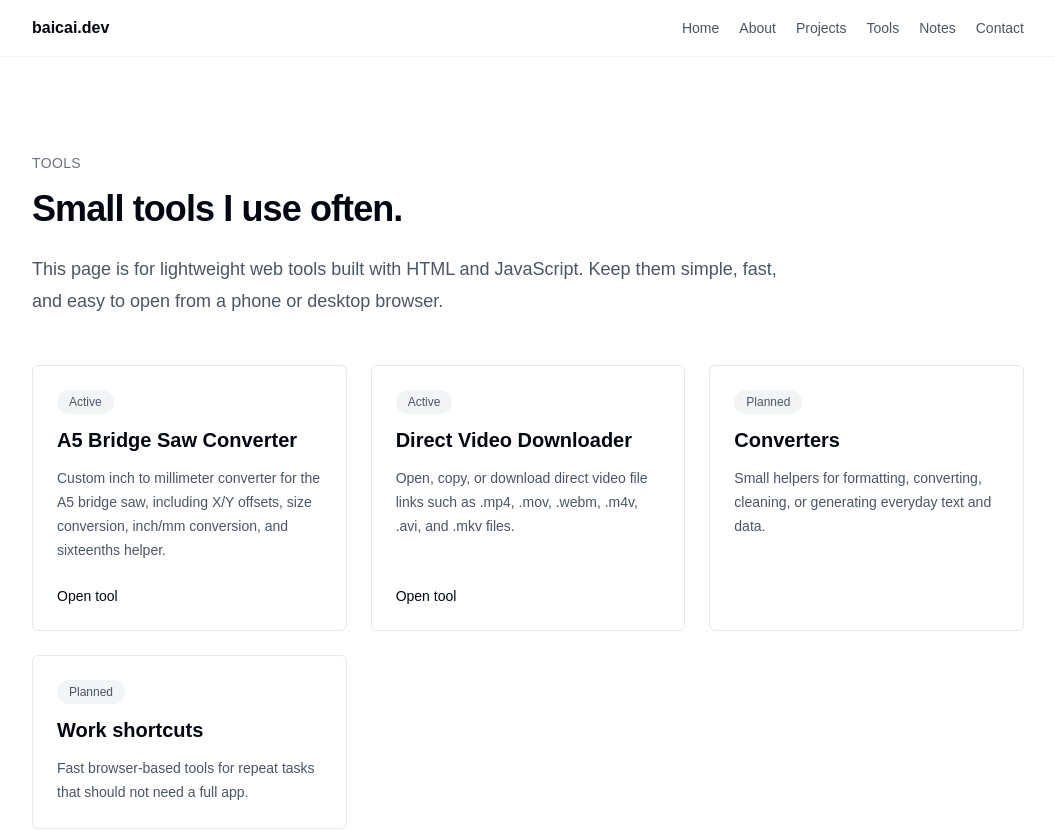
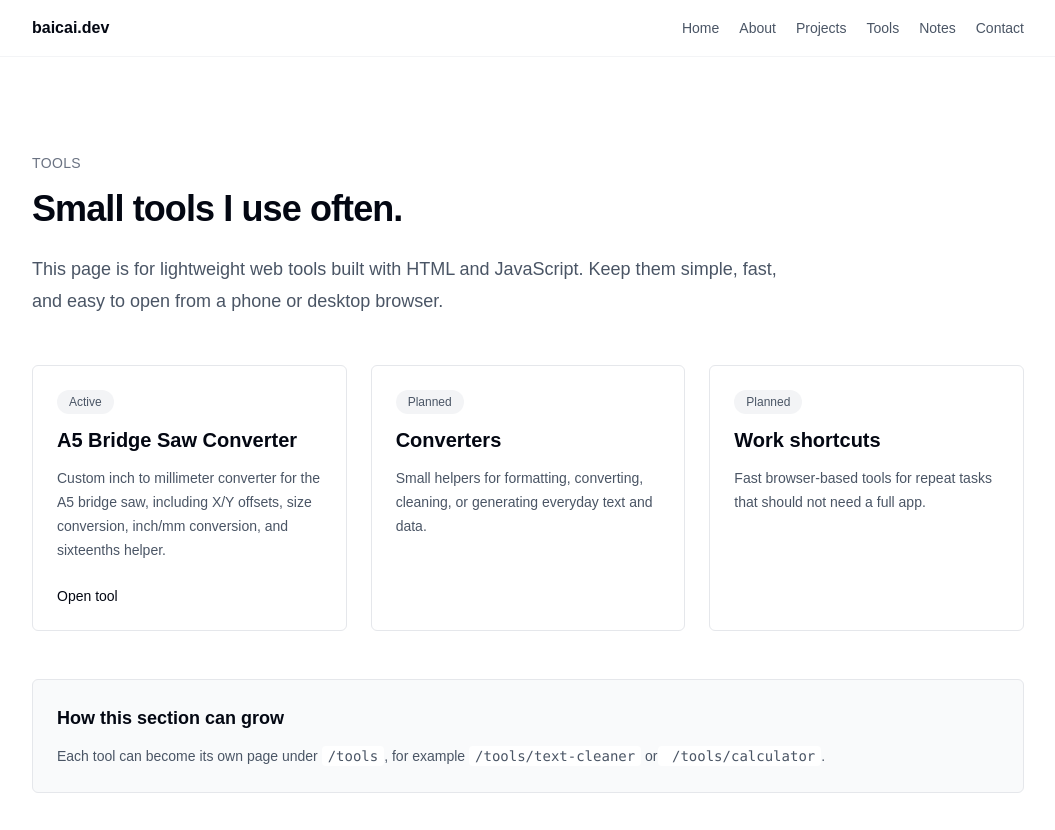
Before and after one commit to BaiCaiMark/baicai.dev, a Next.js app: page /tools in a window 1280 px wide. Shown: the top 830 px of the page, without its empty margins (112-1167 px from the left). Built offline with nearby package versions, Linux system fonts and the light colour scheme.

Commit message:
Remove direct video downloader from tools

```diff
--- a/app/tools/page.tsx
+++ b/app/tools/page.tsx
@@ -6,12 +6,6 @@ const tools = [
     status: 'Active',
     href: '/tools/a5-bridge-saw',
     description: 'Custom inch to millimeter converter for the A5 bridge saw, including X/Y offsets, size conversion, inch/mm conversion, and sixteenths helper.',
-  },
-  {
-    name: 'Direct Video Downloader',
-    status: 'Active',
-    href: '/tools/direct-video-downloader',
-    description: 'Open, copy, or download direct video file links such as .mp4, .mov, .webm, .m4v, .avi, and .mkv files.',
   },
   {
     name: 'Converters',
```
